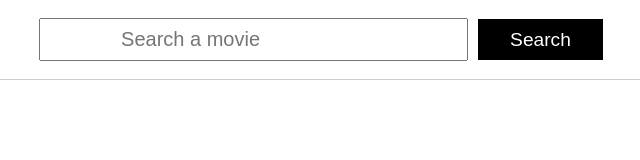
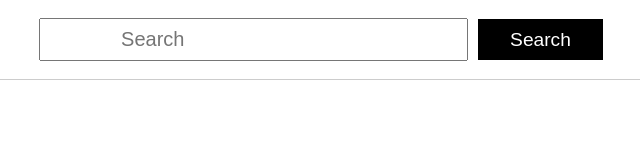
Before and after one commit to cyber089/Search-Engine, a plain HTML site: page searchengine/index.html in a window 1280 px wide. Shown: the full height of the page, 319-959 px from the left. Drawn offline with Linux system fonts and the light colour scheme.

Commit message:
Update index.html

```diff
--- a/searchengine/index.html
+++ b/searchengine/index.html
@@ -14,7 +14,7 @@
 <body>
 
     <section class="search">
-        <input type="text"  id="input"  placeholder="Search a movie"/>
+        <input type="text"  id="input"  placeholder="Search"/>
         <input type="button" id="button" value = "Search"/>
     </section>
     <section class="display"></section>
```
